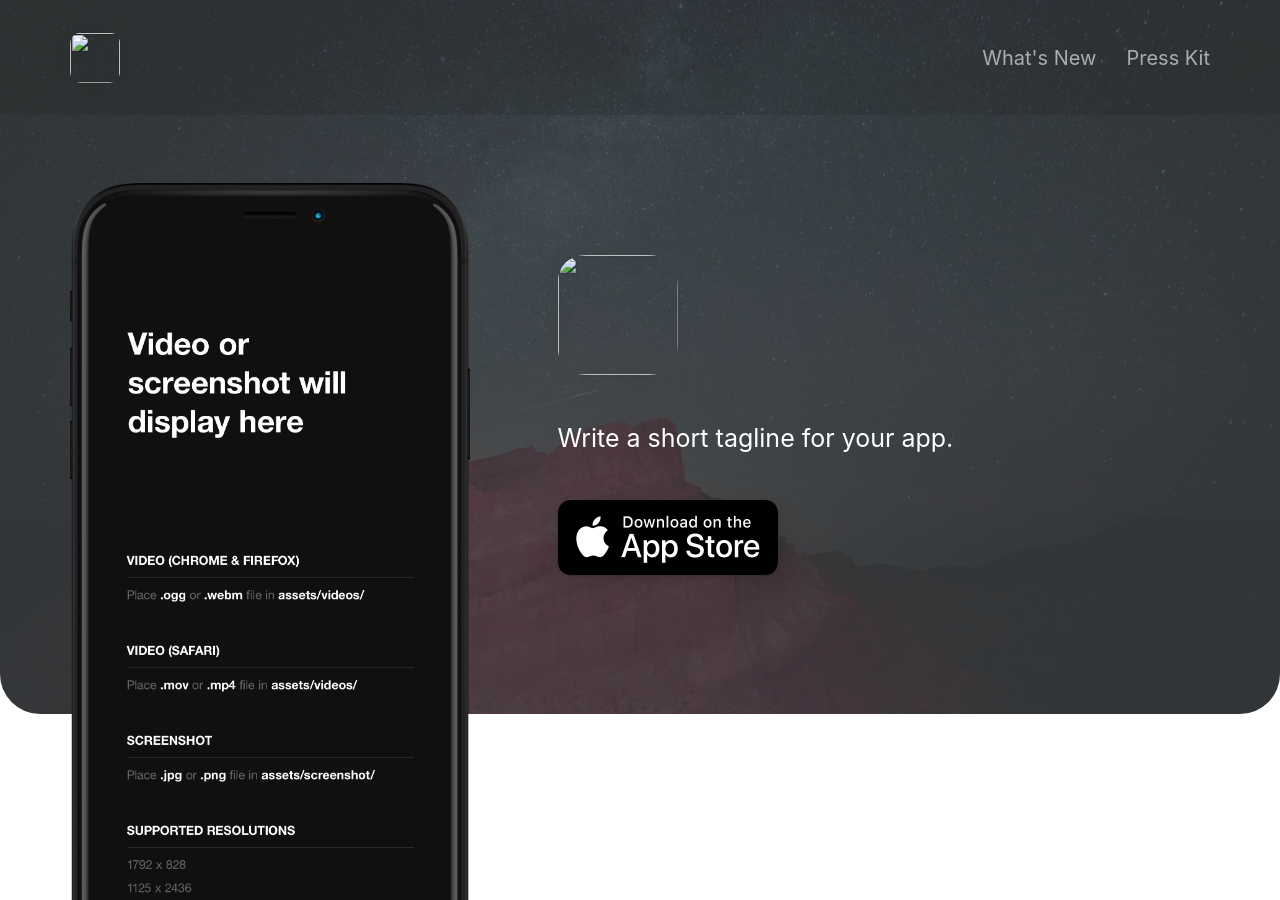
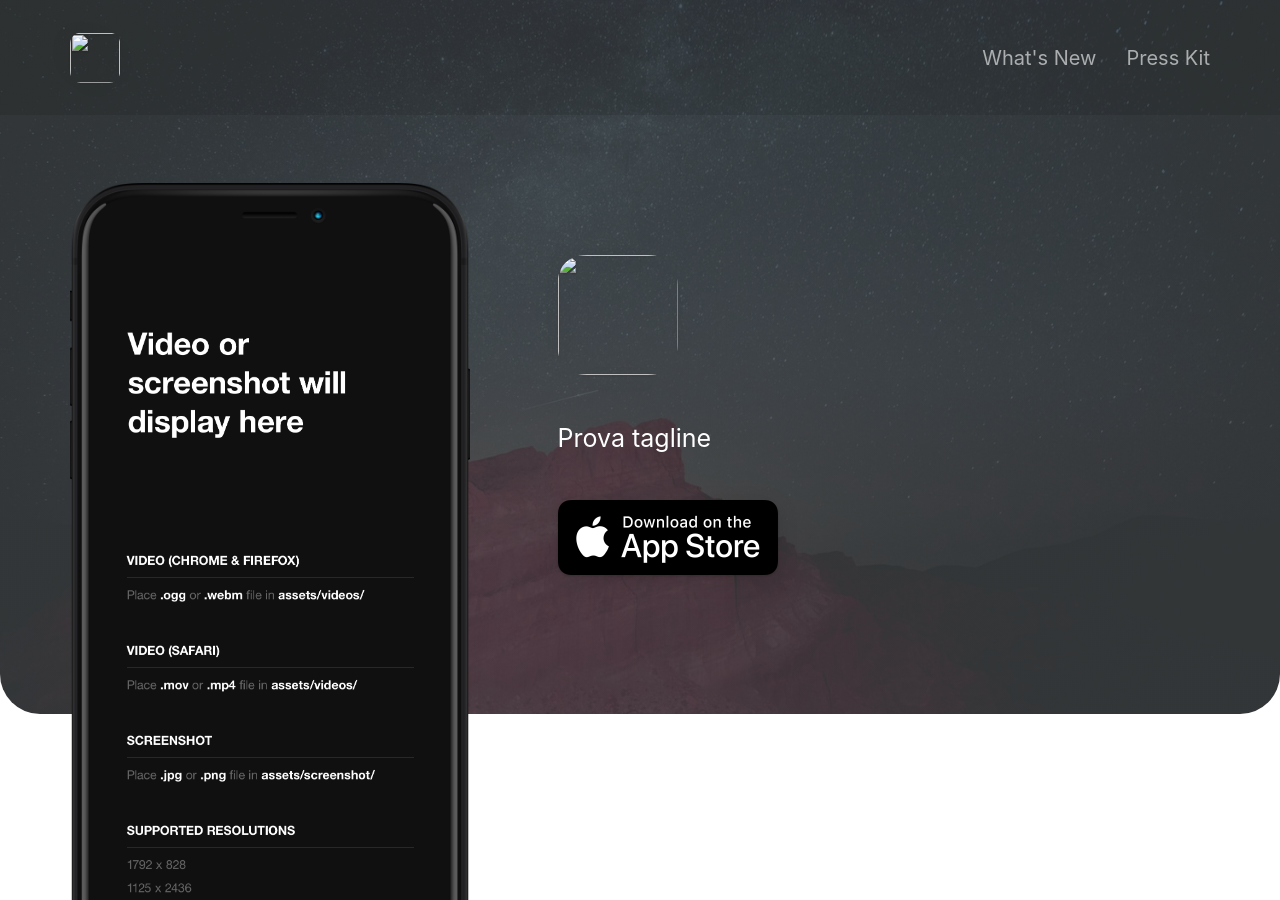
Before and after one commit to AndreaMontinovo/subwebsite, a Jekyll site: the page built from index.html, in a window 1280 px wide and 900 px high. Built offline with Jekyll 4.4.1, drawn with Linux system fonts in a browser that asks for light colours; nearby versions of some CDN libraries.

Commit message:
changing description

```diff
--- a/_config.yml
+++ b/_config.yml
@@ -13,7 +13,7 @@ presskit_download_link                    : https://emilbaehr.com
 app_icon                                  : # assets/appicon.png                      # Automatically populates if not set and if iOS app ID is set.  Otherwise enter path to icon file manually.
 app_name                                  :                                           # Automatically populates if not set and if iOS app ID is set.  Otherwise enter manually.
 app_price                                 :                                           # Automatically populates if not set and if iOS app ID is set.  Otherwise enter manually.
-app_description                           : Write a short tagline for your app.
+app_description                           : Prova tagline
 
 enable_smart_app_banner                   : true                                      # Set to true to show a smart app banner at top of page on mobile devices.
 
```
